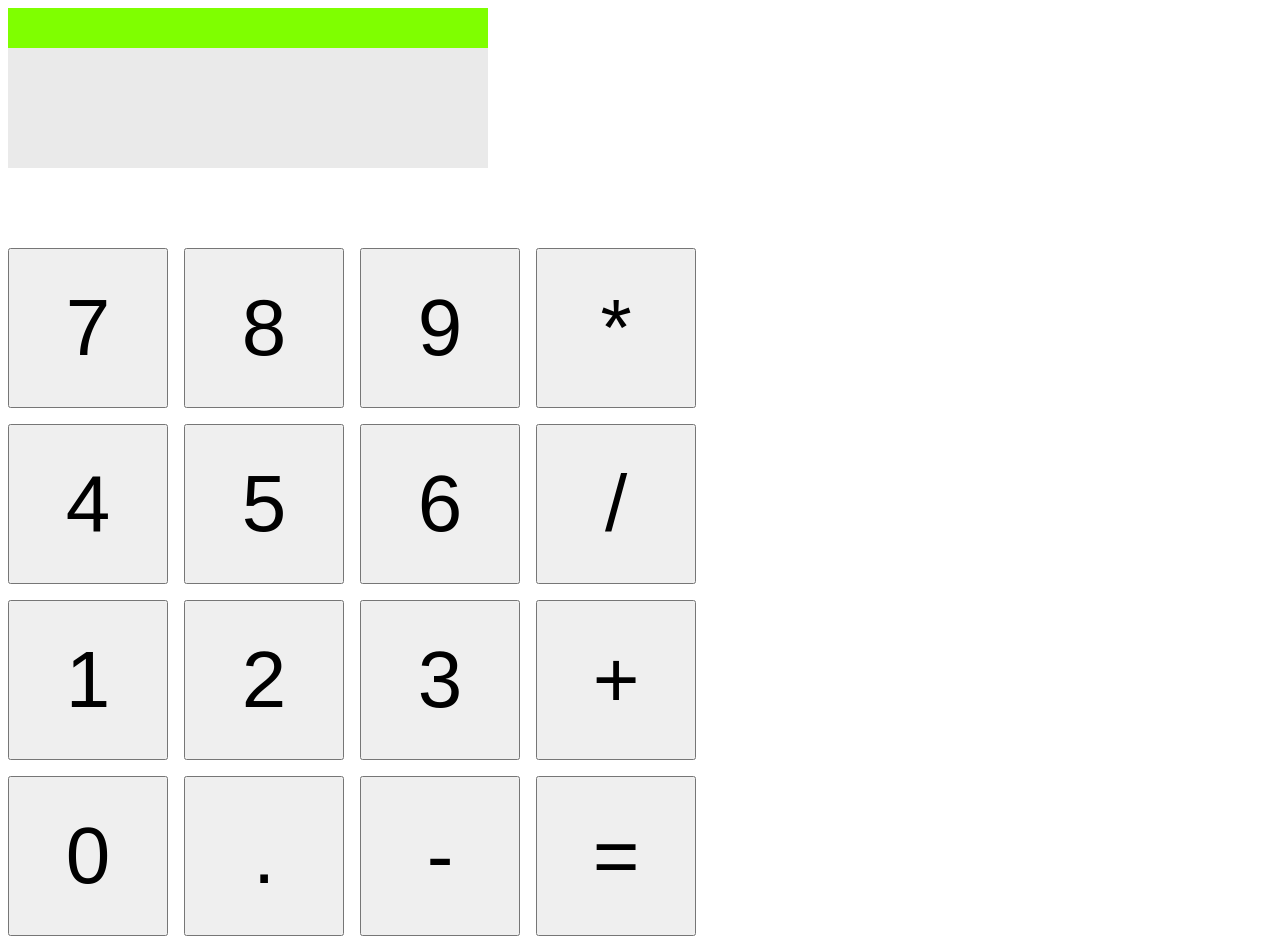
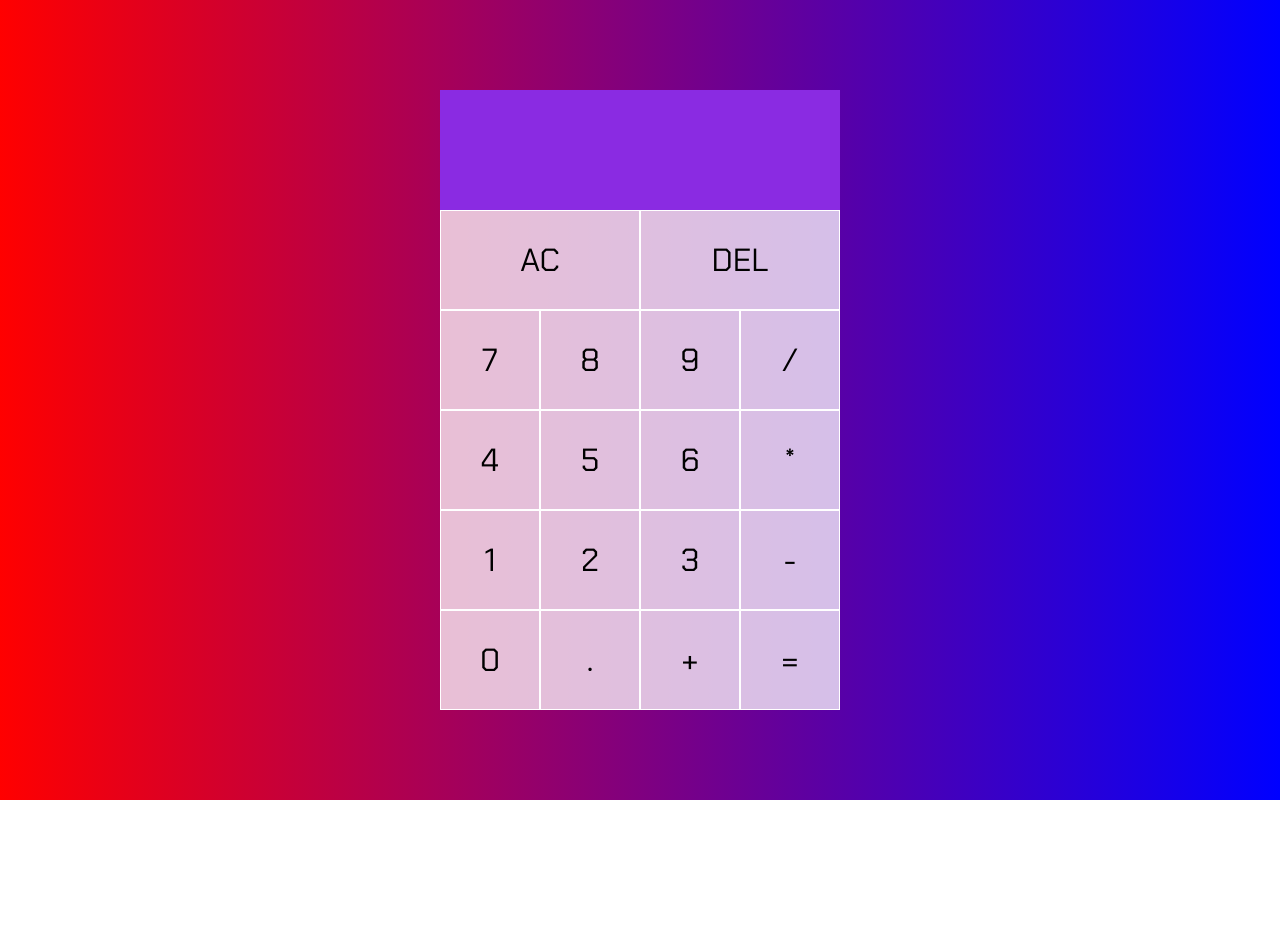
Before and after one commit to Kinzume/javascript-projects, a plain HTML site: page index.html in a window 1280 px wide. Shown: the top 939 px of the page. After the commit the page ends 800 px from the top, so only its background shows below. Drawn offline with Linux system fonts and the light colour scheme.

Commit message:
Updated styling HTML

```diff
--- a/index.html
+++ b/index.html
@@ -6,6 +6,7 @@
     <meta name="viewport" content="width=device-width, initial-scale=1.0" />
     <title>Document</title>
     <link rel="stylesheet" href="styles.css" />
+    <!--Special thanks to Web Dev Simplified (video reference: https://www.youtube.com/watch?v=j59qQ7YWLxw&ab_channel=WebDevSimplified)-->
   </head>
   <body>
     <section id="calculator">
@@ -13,28 +14,27 @@
         <div data-pre-opd="" id="displayTop"></div>
         <div data-cur-opd="" id="displayBot"></div>
       </div>
-      <div id="numpad">
+      <!--<div id="numpad"></div>-->
+      <button data-all-clr="" id="cancelEvery" class="btn span-two">AC</button>
+      <button data-del="" class="btn span-two">DEL</button>
       <button data-num="" class="btn num">7</button>
       <button data-num="" class="btn num">8</button>
       <button data-num="" class="btn num">9</button>
-        <button data-opr="" class="btn op">*</button>
+      <button data-opr="" class="btn op">/</button>
       <button data-num="" class="btn num">4</button>
       <button data-num="" class="btn num">5</button>
       <button data-num="" class="btn num">6</button>
-        <button data-opr="" class="btn op">/</button>
+      <button data-opr="" class="btn op">*</button>
       <button data-num="" class="btn num">1</button>
       <button data-num="" class="btn num">2</button>
       <button data-num="" class="btn num">3</button>
-        <button data-opr="" class="btn op">+</button>
+      <button data-opr="" class="btn op">-</button>
       <button data-num="" class="btn num">0</button>
       <button data-num="" class="btn num">.</button>
-        <button data-opr="" class="btn op">-</button>
+      <button data-opr="" class="btn op">+</button>
       <button data-eql="" class="btn">=</button>
-        <button data-all-clr="" id="cancelEvery" class="btn">AC</button>
-        <button data-del="" class="btn">DEL</button>
       <!-- Attempt #1 at creating calculator <script src="main.js"></script>-->
+    </section>
     <script src="main2.js"></script>
-      </div>
-    </section>
   </body>
 </html>
--- a/styles.css
+++ b/styles.css
@@ -1,23 +1,58 @@
+/*https: //www.w3schools.com/cssref/sel_before.asp
+https: //www.w3schools.com/csS/css3_box-sizing.asp*/
+@import url('https://fonts.googleapis.com/css2?family=Chakra+Petch&display=swap');
+
+*,*::before,*::after{
+    box-sizing: border-box;
+    font-family: 'Chakra Petch',
+    sans-serif;
+    font-weight: normal;
+}
+/*https: //www.w3schools.com/csSref/func_linear-gradient.asp*/
+body{
+    padding: 0;
+    margin: 0;
+    background: linear-gradient(to right, red, blue);
+}
+#calculator{
+    /*https: //www.youtube.com/watch?v=WeUEqZQ7ADU&ab_channel=KevinPowell*/
+    display: grid;
+    justify-content: center;
+    align-content: center;
+    min-height: 100vh;
+    grid-template-columns: repeat(4, 100px);
+    grid-template-rows: minmax(120px, auto) repeat(5, 100px);
+}
+.btn{
+    /*https: //www.w3schools.com/css/css_outline.asp*/
+    cursor: pointer;
+    font-size:2rem;
+    border:1px solid white;
+    outline:none;
+    background-color: rgba(255,255,255,0.75);
+}
+.btn:hover{
+    background-color: rgba(255, 255, 255, 0.9);
+}
+.span-two{
+    /*https: //www.w3schools.com/CSSref/pr_grid-column.asp*/
+    grid-column: span 2;
+}
 #display{
-    background-color: rgba(173, 173, 173, 0.253);
-    width:30rem;
-    height:10rem;
-    margin:0 0 5rem 0;
-    font-size: 5em;
+    grid-column: 1/-1;
+    background-color: blueviolet;
+    display:flex;
+    align-items:flex-end;
+    justify-content:space-around;
+    flex-direction: column;
+    word-wrap:break-word;
+    word-break: break-all;
 }
 #displayTop{
-    background-color: chartreuse;
-    width:100%;
-    height: 2.5rem;
-    font-size:0.5em;
+    color:rgba(0, 0, 0, 0.75);
+    font-size: 1.5rem;
 }
-.btn{
-    width:2em;
-    height:2em;
-    font-size:5rem;
+#displayBot {
+    color: black;
+    font-size: 2.5rem;
 }
-#numpad{
-    display: grid;
-    grid-template-columns: repeat(4, 11em);
-    grid-template-rows: repeat(4, 11em);
-}
```
Lines whose indentation alone changed are shown as unchanged.
